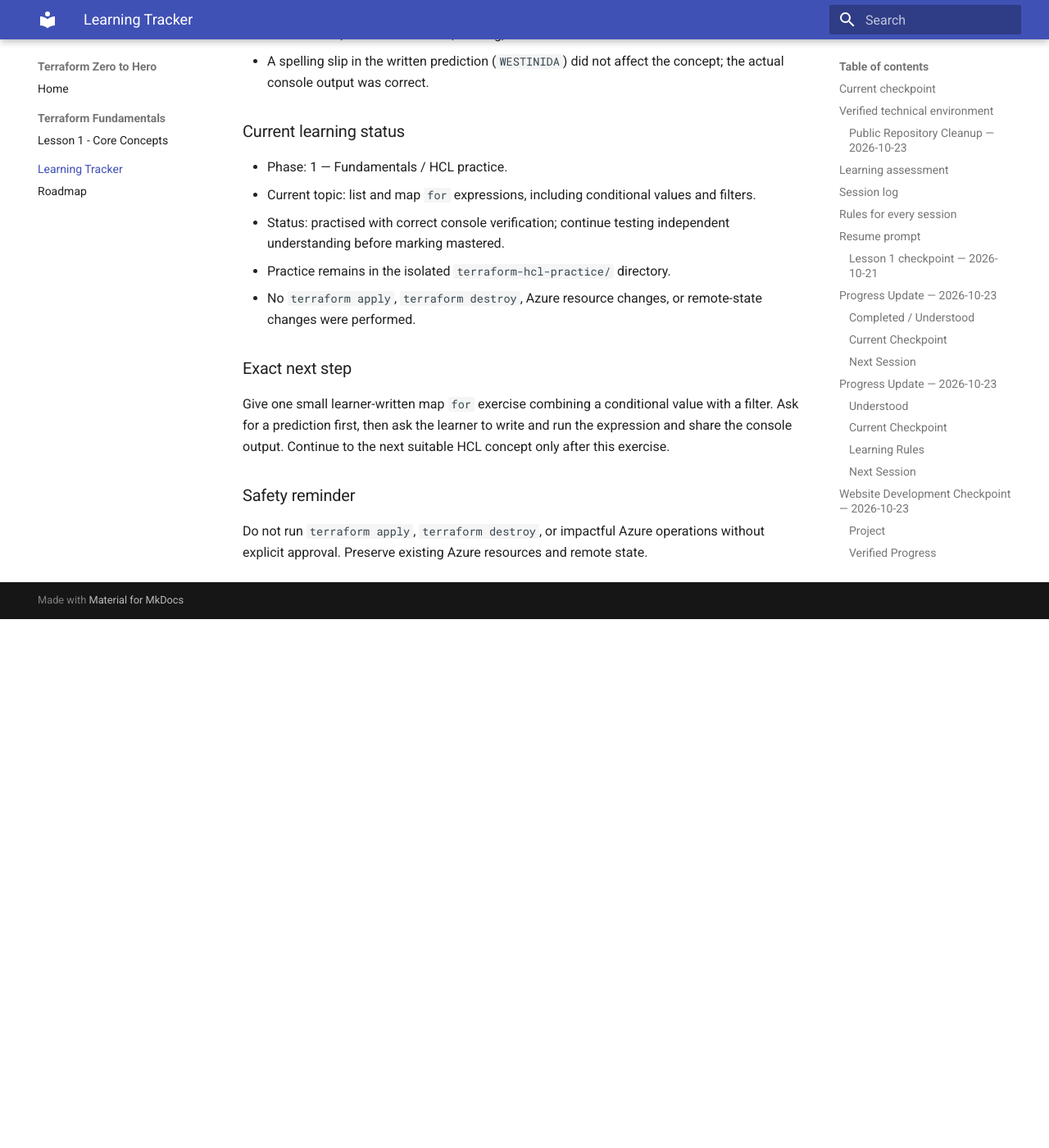
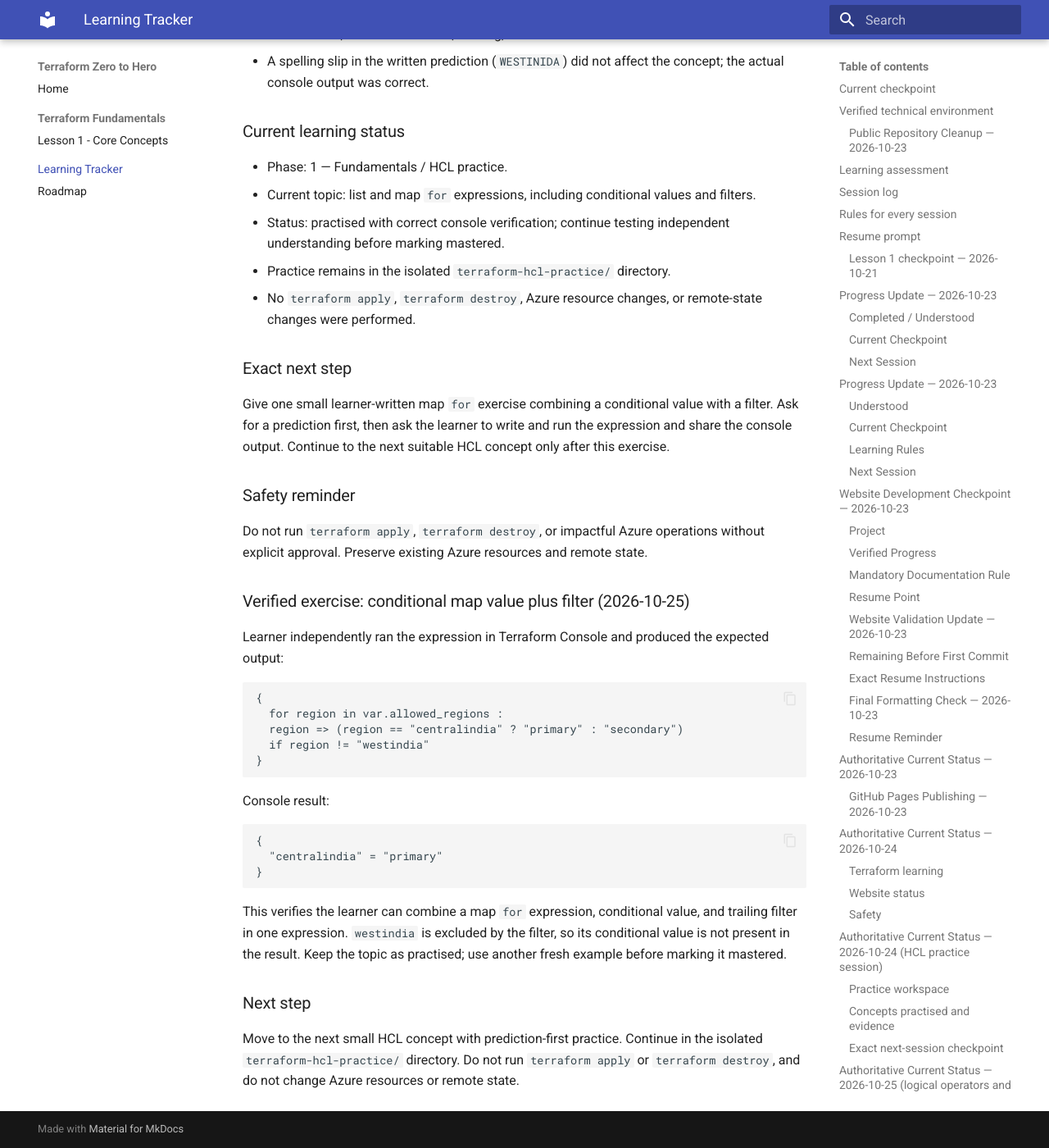
Before and after one commit to pshewale-dev/terraform-azure-lab, an MkDocs documentation site: the page built from docs/LEARNING-PROGRESS.md, in a window 1280 px wide and 1400 px high, scrolled down 13511 px. Shown: the whole window at 82% size. Built offline with MkDocs 1.6.1 and Material for MkDocs 9.7.7, drawn with Linux system fonts in a browser that asks for light colours; before the commit the page ends 14266 px from its top, so only the background shows below that.

Commit message:
docs: record verified conditional map filter exercise

````diff
--- a/docs/LEARNING-PROGRESS.md
+++ b/docs/LEARNING-PROGRESS.md
@@ -411,3 +411,28 @@ Give one small learner-written map `for` exercise combining a conditional value
 
 ### Safety reminder
 Do not run `terraform apply`, `terraform destroy`, or impactful Azure operations without explicit approval. Preserve existing Azure resources and remote state.
+
+
+### Verified exercise: conditional map value plus filter (2026-10-25)
+Learner independently ran the expression in Terraform Console and produced the expected output:
+
+```hcl
+{
+  for region in var.allowed_regions :
+  region => (region == "centralindia" ? "primary" : "secondary")
+  if region != "westindia"
+}
+```
+
+Console result:
+
+```hcl
+{
+  "centralindia" = "primary"
+}
+```
+
+This verifies the learner can combine a map `for` expression, conditional value, and trailing filter in one expression. `westindia` is excluded by the filter, so its conditional value is not present in the result. Keep the topic as practised; use another fresh example before marking it mastered.
+
+### Next step
+Move to the next small HCL concept with prediction-first practice. Continue in the isolated `terraform-hcl-practice/` directory. Do not run `terraform apply` or `terraform destroy`, and do not change Azure resources or remote state.
````
